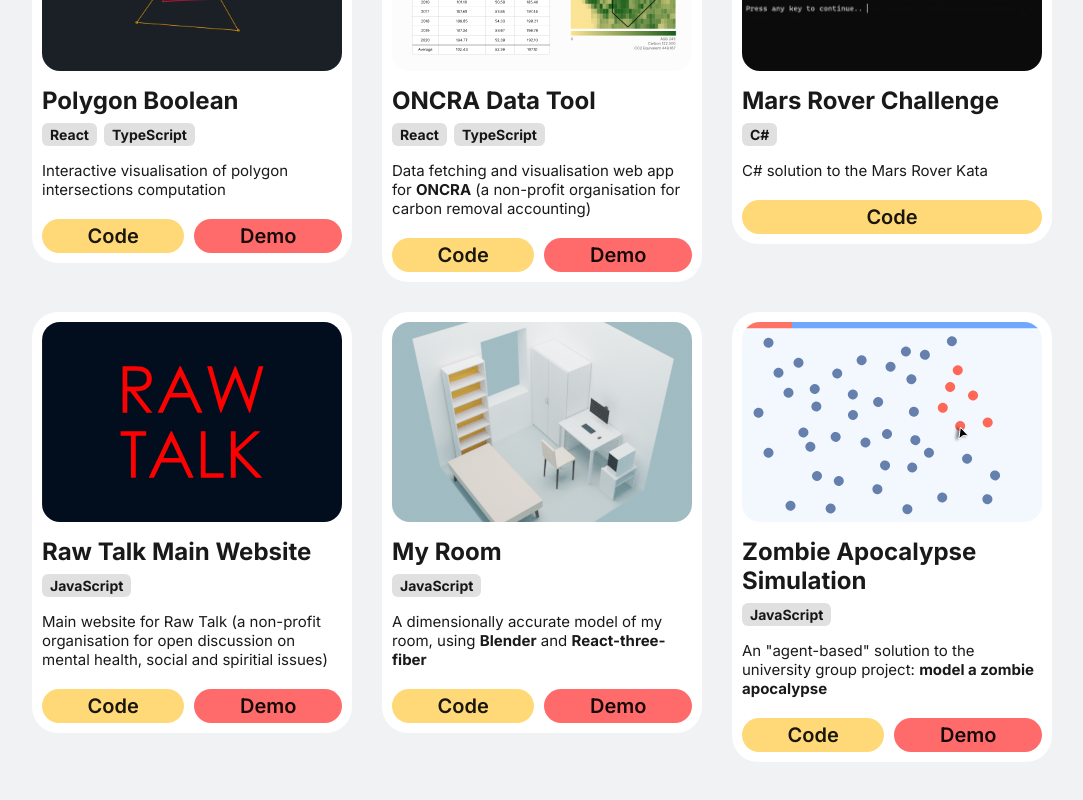
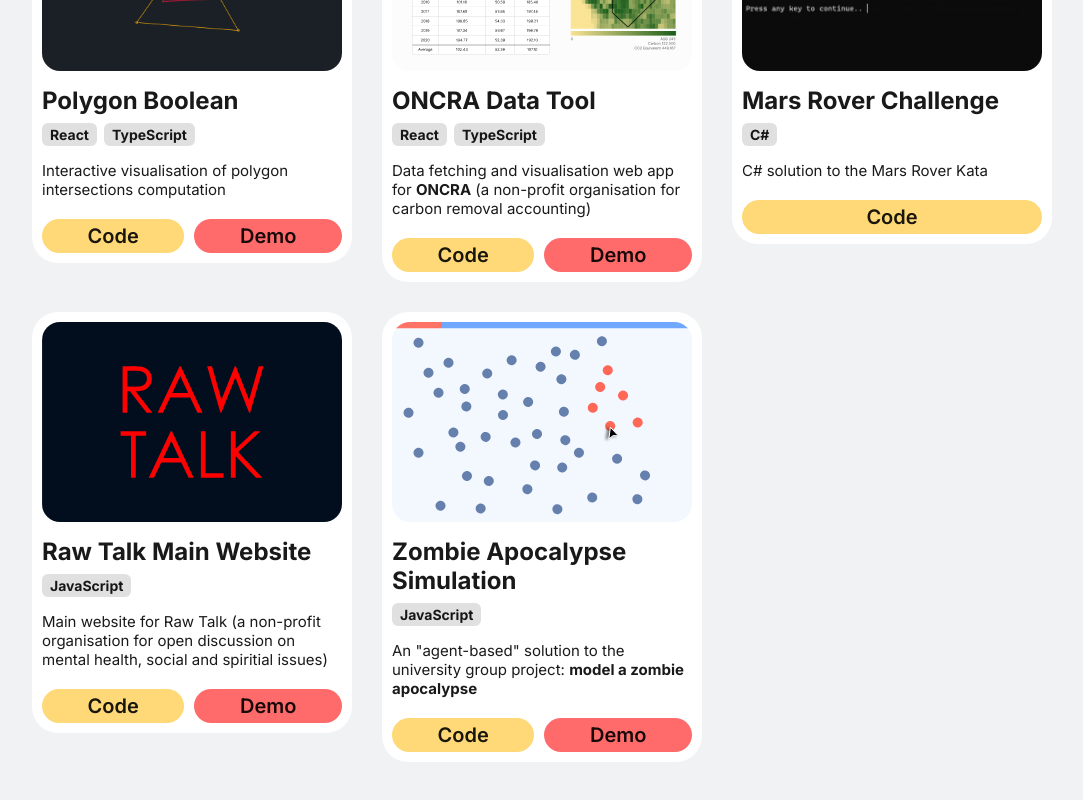
Before and after one commit to iamfranco/iamfranco.github.io, a React (Vite) app: page / in a window 1280 px wide. Shown: the part 861-1661 px from the top of the page, without its empty margins (98-1181 px from the left). Built offline with nearby package versions, Linux system fonts and the light colour scheme.

Commit message:
Fix intro margins to look better on mobile
and hide the My Room project from ProjectList.ts

```diff
--- a/src/ProjectList.ts
+++ b/src/ProjectList.ts
@@ -49,15 +49,15 @@ export const ProjectList: Project[] = [
     description: "Main website for Raw Talk (a non-profit organisation for open discussion on mental health, social and spiritial issues)",
     tags: ["JavaScript"]
   },
-  {
-    name: "My Room",
-    thumbnail_img: boxRoomImg,
-    thumbnail_gif: boxRoomGif,
-    demo_link: "https://francochan.co/BoxRoom/",
-    code_link: "https://github.com/iamfranco/BoxRoom",
-    description: "A dimensionally accurate model of my room, using <strong>Blender</strong> and <strong>React-three-fiber</strong>",
-    tags: ["JavaScript"]
-  },
+  // {
+  //   name: "My Room",
+  //   thumbnail_img: boxRoomImg,
+  //   thumbnail_gif: boxRoomGif,
+  //   demo_link: "https://francochan.co/BoxRoom/",
+  //   code_link: "https://github.com/iamfranco/BoxRoom",
+  //   description: "A dimensionally accurate model of my room, using <strong>Blender</strong> and <strong>React-three-fiber</strong>",
+  //   tags: ["JavaScript"]
+  // },
   {
     name: "Zombie Apocalypse Simulation",
     thumbnail_img: zombieImg,
--- a/src/components/intro/Intro.scss
+++ b/src/components/intro/Intro.scss
@@ -2,9 +2,10 @@
 
 #intro-container {
   text-align: center;
-  margin: 50px 0;
+  margin: 25px 0;
 
   @media (min-width: breakpoint.$tablet) {
+    margin: 50px 0;
     display: flex;
     align-items: center;
     justify-content: center;
@@ -16,7 +17,7 @@
   height: 150px;
   object-fit: cover;
   border-radius: 20px;
-  margin-bottom: 30px;
+  margin-bottom: 10px;
 
   @media (min-width: breakpoint.$tablet) {
     margin-bottom: 0;
@@ -46,7 +47,7 @@
 
 #intro-heading {
   font-weight: 400;
-  font-size: 32px;
+  font-size: 26px;
   margin-top: 0;
 
   @media (min-width: breakpoint.$tablet) {
@@ -89,5 +90,9 @@
 }
 
 .underline {
-  border-bottom: 3px solid black;
+  border-bottom: 2px solid black;
+
+  @media (min-width: breakpoint.$tablet) {
+    border-bottom-width: 3px;
+  }
 }
```
